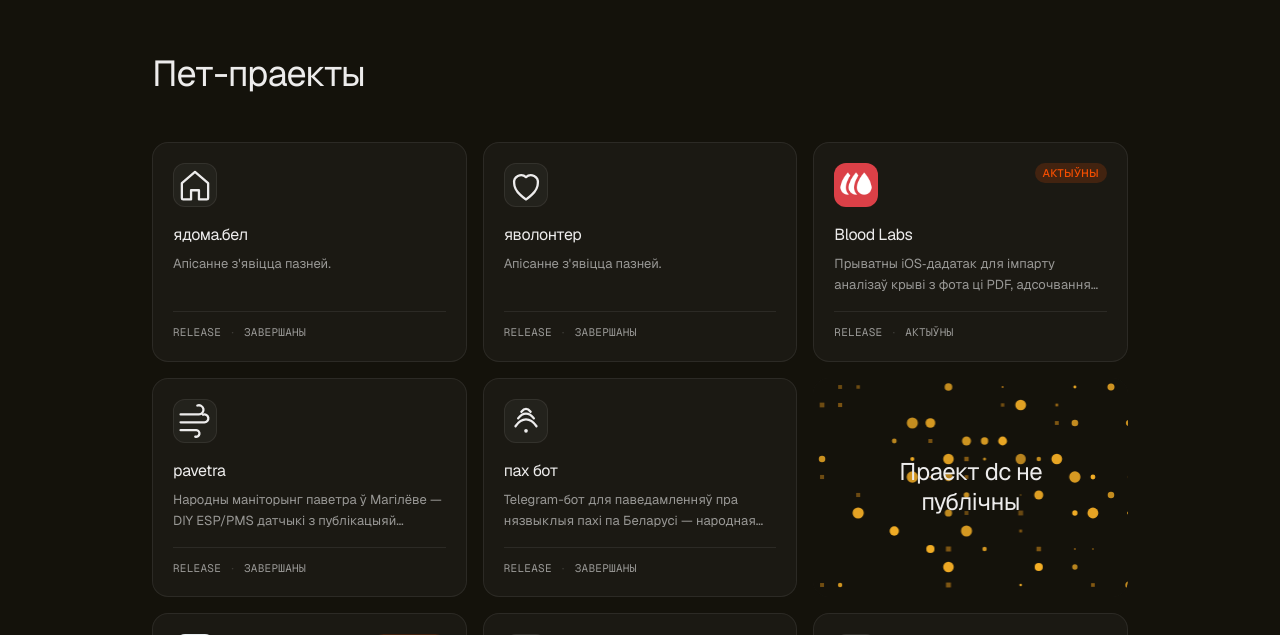
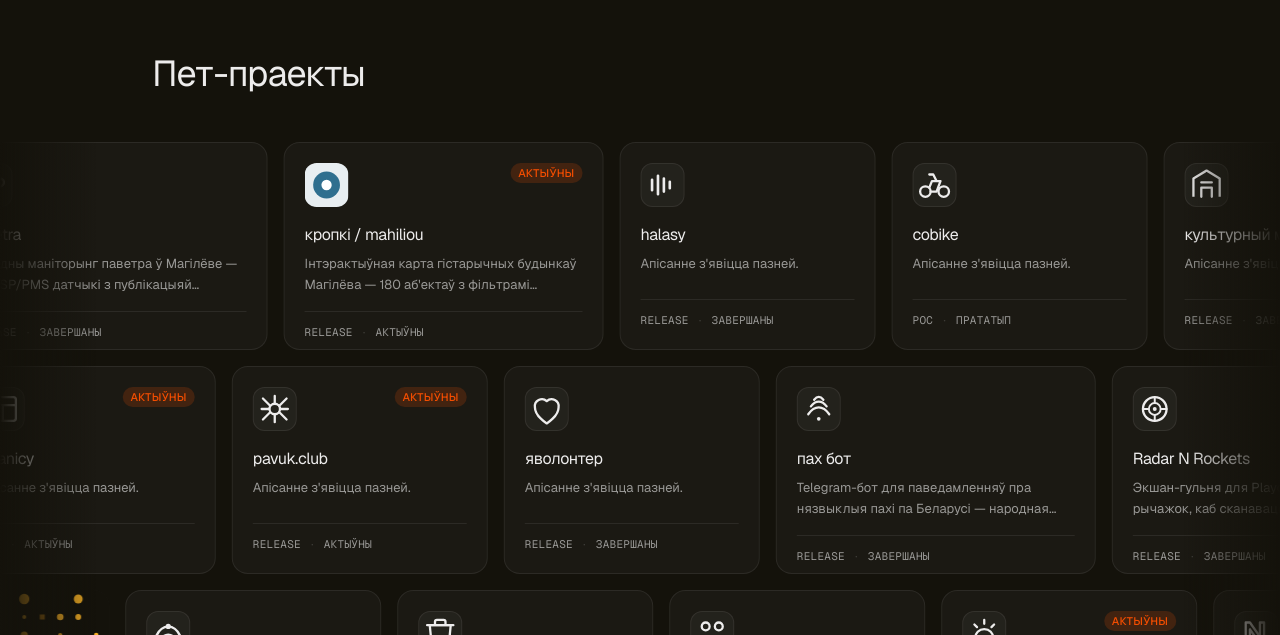
Before and after one commit to colorage/siaroza_cv, a Next.js app: page /by in a window 1280 px wide. Shown: the part 4105-4740 px from the top of the page. Built offline with nearby package versions, Linux system fonts and the light colour scheme.

Commit message:
Add looping 3-row marquee for pet projects.
Replace the equal-width projects grid with content-sized cards in three full-bleed rows that loop horizontally, so new work can be appended without layout changes.

Co-authored-by: Siaroža <colorage@users.noreply.github.com>

```diff
--- a/app/globals.css
+++ b/app/globals.css
@@ -59,10 +59,48 @@ body {
   animation: fade-up 0.7s ease-out 0.24s both;
 }
 
+@keyframes marquee-left {
+  to {
+    transform: translateX(-50%);
+  }
+}
+
+@keyframes marquee-right {
+  from {
+    transform: translateX(-50%);
+  }
+  to {
+    transform: translateX(0);
+  }
+}
+
+.marquee-track {
+  animation: marquee-left 42s linear infinite;
+}
+
+.marquee-track-reverse {
+  animation-name: marquee-right;
+}
+
+.marquee:hover .marquee-track,
+.marquee:focus-within .marquee-track {
+  animation-play-state: paused;
+}
+
 @media (prefers-reduced-motion: reduce) {
   .animate-fade-up,
   .animate-fade-up-delay,
   .animate-fade-up-delay-2 {
     animation: none;
   }
+
+  .marquee-track,
+  .marquee-track-reverse {
+    animation: none;
+    transform: none;
+  }
+
+  .marquee-clone {
+    display: none;
+  }
 }
--- a/components/ProjectsGrid.tsx
+++ b/components/ProjectsGrid.tsx
@@ -1,7 +1,7 @@
 import Link from "next/link";
 import { AsciiNoise } from "@/components/AsciiNoise";
 import { ProjectLogo } from "@/components/ProjectLogo";
-import { projects } from "@/content/projects";
+import { projects, type Project } from "@/content/projects";
 import type { Dictionary, Locale } from "@/lib/i18n";
 
 type Props = {
@@ -9,29 +9,116 @@ type Props = {
   dict: Dictionary;
 };
 
+const ROW_COUNT = 3;
+const MIN_ROW_SLOTS = 8;
+const ROW_DURATIONS = ["42s", "54s", "48s"] as const;
+
+function splitIntoRows<T>(items: readonly T[], rowCount: number): T[][] {
+  const rows: T[][] = Array.from({ length: rowCount }, () => []);
+  items.forEach((item, index) => {
+    rows[index % rowCount].push(item);
+  });
+  return rows.filter((row) => row.length > 0);
+}
+
+function fillRow<T>(items: T[], minCount: number): T[] {
+  const copies = Math.max(1, Math.ceil(minCount / items.length));
+  return Array.from({ length: copies }, () => items).flat();
+}
+
 export function ProjectsGrid({ locale, dict }: Props) {
+  const rows = splitIntoRows(projects, ROW_COUNT).map((row) =>
+    fillRow(row, MIN_ROW_SLOTS),
+  );
+
   return (
-    <section id="projects" className="mx-auto max-w-5xl scroll-mt-20 px-6 py-24">
-      <h2 className="mb-12 text-3xl tracking-tight text-foreground md:text-4xl">
+    <section id="projects" className="scroll-mt-20 py-24">
+      <h2 className="mx-auto mb-12 max-w-5xl px-6 text-3xl tracking-tight text-foreground md:text-4xl">
         {dict.projects.heading}
       </h2>
 
-      <ul className="grid grid-cols-1 gap-4 sm:grid-cols-2 lg:grid-cols-3">
-        {projects.map((project, index) => {
+      <div className="marquee relative">
+        <div
+          aria-hidden
+          className="pointer-events-none absolute inset-y-0 left-0 z-10 w-16 bg-gradient-to-r from-background to-transparent sm:w-24"
+        />
+        <div
+          aria-hidden
+          className="pointer-events-none absolute inset-y-0 right-0 z-10 w-16 bg-gradient-to-l from-background to-transparent sm:w-24"
+        />
+
+        <div className="space-y-4">
+          {rows.map((row, rowIndex) => (
+            <MarqueeRow
+              key={rowIndex}
+              projects={row}
+              locale={locale}
+              dict={dict}
+              reverse={rowIndex === 1}
+              duration={ROW_DURATIONS[rowIndex] ?? ROW_DURATIONS[0]}
+            />
+          ))}
+        </div>
+      </div>
+    </section>
+  );
+}
+
+type MarqueeRowProps = {
+  projects: Project[];
+  locale: Locale;
+  dict: Dictionary;
+  reverse: boolean;
+  duration: string;
+};
+
+function MarqueeRow({
+  projects: rowProjects,
+  locale,
+  dict,
+  reverse,
+  duration,
+}: MarqueeRowProps) {
+  return (
+    <div className="marquee-row overflow-x-hidden pl-6 motion-reduce:overflow-x-auto">
+      <div
+        className={`marquee-track flex w-max ${reverse ? "marquee-track-reverse" : ""}`}
+        style={{ animationDuration: duration }}
+      >
+        <ul className="flex gap-4 pr-4">
+          {rowProjects.map((project, index) => (
+            <li key={`${project.slug}-${index}`}>
+              <ProjectCard project={project} locale={locale} dict={dict} />
+            </li>
+          ))}
+        </ul>
+        <ul className="marquee-clone flex gap-4 pr-4" aria-hidden inert>
+          {rowProjects.map((project, index) => (
+            <li key={`${project.slug}-clone-${index}`}>
+              <ProjectCard project={project} locale={locale} dict={dict} />
+            </li>
+          ))}
+        </ul>
+      </div>
+    </div>
+  );
+}
+
+type ProjectCardProps = {
+  project: Project;
+  locale: Locale;
+  dict: Dictionary;
+};
+
+function ProjectCard({ project, locale, dict }: ProjectCardProps) {
   const isNda = project.stage === "nda";
-          const shellClass =
-            "flex h-full flex-col gap-4 rounded-2xl border border-border bg-surface p-5";
   const ndaTitle = dict.projects.ndaPrivateTitle.replace("{name}", project.name);
+  const cardWidth = "h-52 w-max min-w-64 max-w-80 shrink-0";
 
+  if (isNda) {
     return (
-            <li
-              key={project.slug}
-              className="animate-fade-up"
-              style={{ animationDelay: `${Math.min(index, 8) * 40}ms` }}
-            >
-              {isNda ? (
       <div
-                  className="relative flex h-full min-h-52 items-center justify-center overflow-hidden rounded-2xl bg-surface"
+        className={`relative flex ${cardWidth} items-center justify-center overflow-hidden rounded-2xl bg-surface`}
         aria-label={ndaTitle}
       >
         <AsciiNoise />
@@ -40,10 +127,13 @@ export function ProjectsGrid({ locale, dict }: Props) {
           {ndaTitle}
         </h3>
       </div>
-              ) : (
+    );
+  }
+
+  return (
     <Link
       href={`/${locale}/projects/${project.slug}`}
-                  className={`group ${shellClass} transition-[border-color,background-color,transform] duration-200 hover:-translate-y-0.5 hover:border-border-strong hover:bg-[color-mix(in_oklab,#edecec_3%,var(--surface))]`}
+      className={`group flex ${cardWidth} flex-col gap-4 rounded-2xl border border-border bg-surface p-5 transition-[border-color,background-color,transform] duration-200 hover:-translate-y-0.5 hover:border-border-strong hover:bg-[color-mix(in_oklab,#edecec_3%,var(--surface))]`}
     >
       <div className="flex items-start justify-between gap-3">
         <ProjectLogo
@@ -59,7 +149,7 @@ export function ProjectsGrid({ locale, dict }: Props) {
       </div>
 
       <div className="min-w-0 flex-1">
-                    <h3 className="text-[16px] tracking-tight text-foreground transition-opacity group-hover:opacity-90">
+        <h3 className="truncate text-[16px] tracking-tight whitespace-nowrap text-foreground transition-opacity group-hover:opacity-90">
           {project.name}
         </h3>
         <p className="mt-1.5 line-clamp-2 text-[13px] leading-relaxed text-muted">
@@ -78,11 +168,5 @@ export function ProjectsGrid({ locale, dict }: Props) {
         </span>
       </div>
     </Link>
-              )}
-            </li>
-          );
-        })}
-      </ul>
-    </section>
   );
 }
```
Lines whose indentation alone changed are shown as unchanged.
